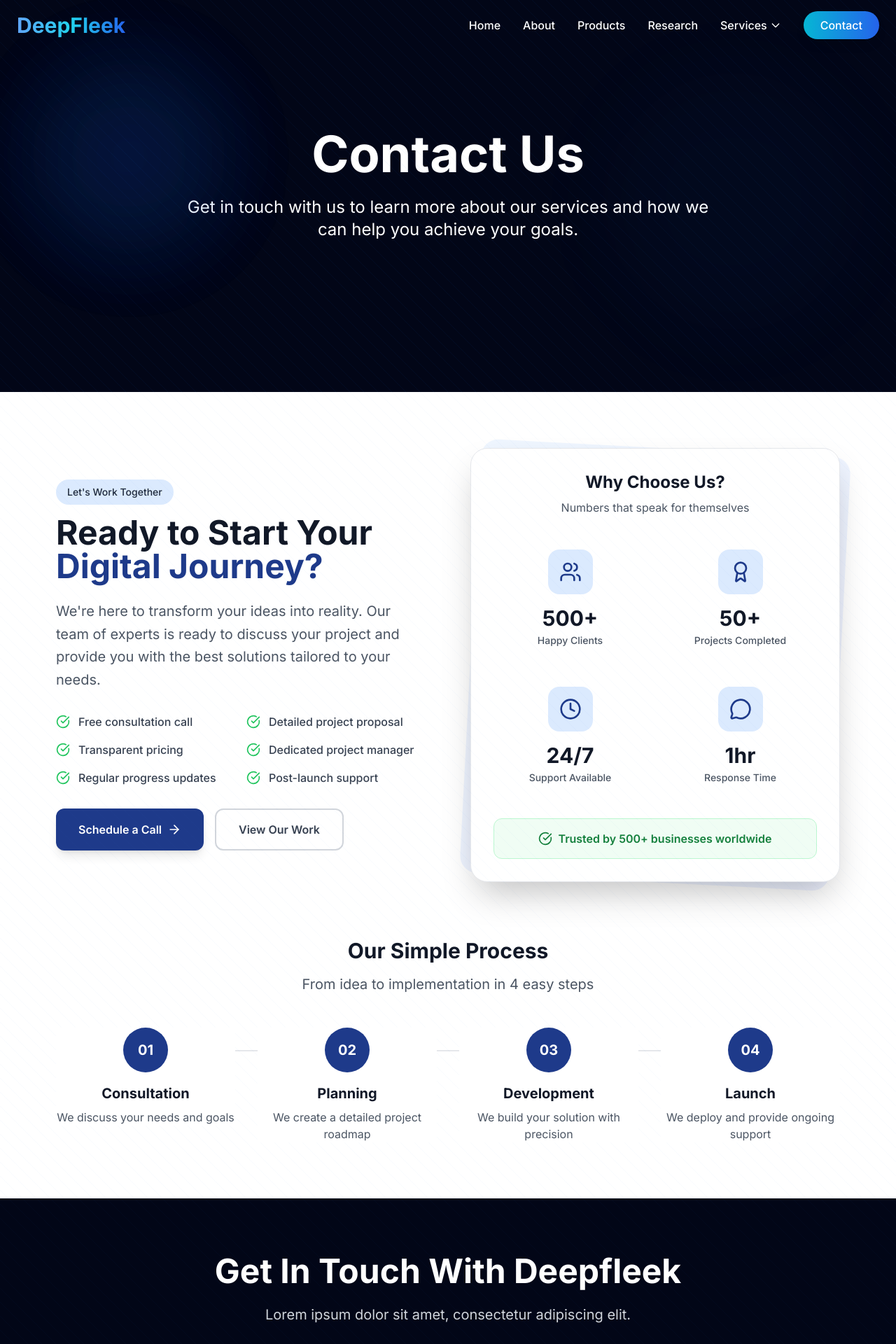
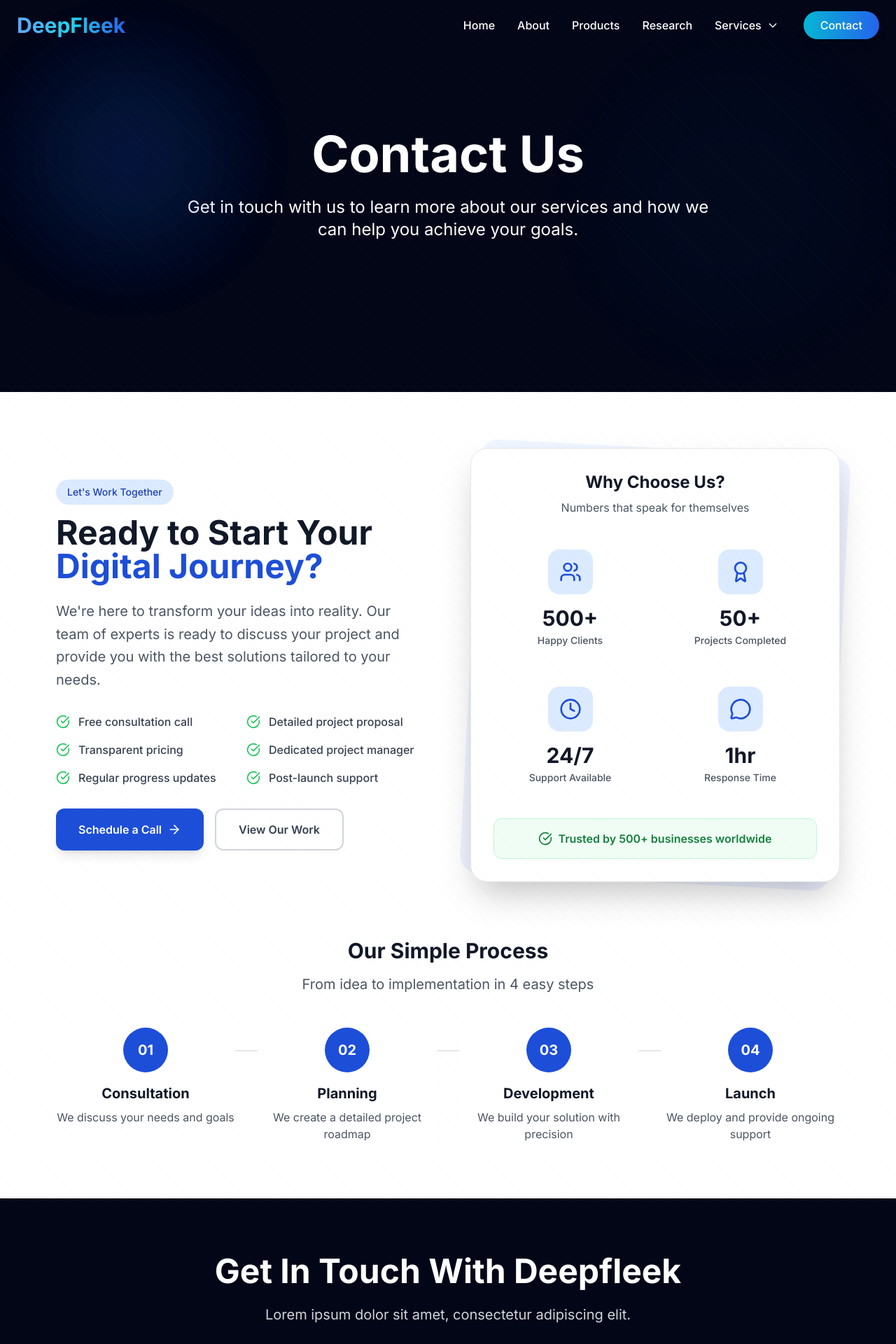
Before and after one commit to khaliqhussainn/Deepfleek, a Next.js app: page /contact in a window 1280 px wide. Shown: the top 1920 px of the page at 70% size. Built offline with nearby package versions, Linux system fonts and the light colour scheme.

Commit message:
add research

```diff
--- a/app/contact/page.tsx
+++ b/app/contact/page.tsx
@@ -1,7 +1,8 @@
 import ContactHeroSection from '../../components/contact/ContactHeroSection';
 import ContactFormSection from '../../components/contact/ContactFormSection';
 import ContactInfoSection from '../../components/contact/ContactInfoSection';
-import ContactIntroSection from 'components/contact/Contact';
+import ContactIntroSection from 'components/contact/ContactIntroSection';
+import Contact from 'components/contact/ContactIntroSection';
 
 const ContactPage = () => {
   return (
--- a/components/Header.tsx
+++ b/components/Header.tsx
@@ -19,10 +19,13 @@ export default function Header() {
     { name: "Cloud Solutions", href: "/services/cloud-solutions" },
     { name: "Software Development", href: "/services/software-development" },
     { name: "Cybersecurity", href: "/services/cybersecurity" },
-    { name: "Digital Transformation", href: "/services/digital-transformation" },
+    {
+      name: "Digital Transformation",
+      href: "/services/digital-transformation",
+    },
     { name: "IT Consulting", href: "/services/it-consulting" },
     { name: "System Integration", href: "/services/system-integration" },
-    { name: "Technical Support", href: "/services/technical-support" }
+    { name: "Technical Support", href: "/services/technical-support" },
   ];
 
   useEffect(() => {
@@ -37,7 +40,11 @@ export default function Header() {
   // Close dropdown when clicking outside
   useEffect(() => {
     const handleClickOutside = (event: MouseEvent) => {
-      if (dropdownRef.current && event.target && !dropdownRef.current.contains(event.target as Node)) {
+      if (
+        dropdownRef.current &&
+        event.target &&
+        !dropdownRef.current.contains(event.target as Node)
+      ) {
         setIsServicesDropdownOpen(false);
       }
     };
@@ -58,8 +65,10 @@ export default function Header() {
     setIsMobileServicesOpen(false);
   };
 
-  // Toggle services dropdown
-  const toggleServicesDropdown = () => {
+  // Handle services dropdown toggle with prevent default
+  const handleServicesDropdownToggle = (e: React.MouseEvent) => {
+    e.preventDefault();
+    e.stopPropagation();
     setIsServicesDropdownOpen(!isServicesDropdownOpen);
   };
 
@@ -80,7 +89,7 @@ export default function Header() {
         <div className="flex items-center justify-between">
           {/* Logo */}
           <Link
-            href="/home"
+            href="/"
             className="text-3xl font-bold bg-gradient-to-r from-blue-400 via-cyan-400 to-blue-600 bg-clip-text text-transparent hover:from-cyan-300 hover:to-blue-500 transition-all duration-300 transform hover:scale-105"
           >
             DeepFleek
@@ -119,11 +128,16 @@ export default function Header() {
 
             {/* Services Dropdown */}
             <div className="relative" ref={dropdownRef}>
-              <button
-                onClick={toggleServicesDropdown}
+              <Link
+                href="/service"
                 className="text-white hover:text-cyan-400 transition-all duration-300 font-medium relative group flex items-center space-x-1"
               >
                 <span>Services</span>
+                <button
+                  onClick={handleServicesDropdownToggle}
+                  className="ml-1 p-1 hover:bg-blue-800/30 rounded transition-all duration-200"
+                  aria-label="Toggle services dropdown"
+                >
                   <svg
                     className={`w-4 h-4 transition-transform duration-300 ${
                       isServicesDropdownOpen ? "rotate-180" : ""
@@ -139,8 +153,9 @@ export default function Header() {
                       d="M19 9l-7 7-7-7"
                     />
                   </svg>
+                </button>
                 <span className="absolute -bottom-1 left-0 w-0 h-0.5 bg-gradient-to-r from-cyan-400 to-blue-500 group-hover:w-full transition-all duration-300"></span>
-              </button>
+              </Link>
             </div>
 
             <Link
@@ -268,16 +283,26 @@ export default function Header() {
               </div>
             </Link>
 
-            {/* Mobile Services Dropdown */}
+            {/* Mobile Services - Direct Link with Dropdown */}
             <div>
-              <button
-                onClick={toggleMobileServices}
-                className="w-full text-left text-white hover:text-cyan-400 transition-all duration-300 font-medium py-3 px-4 rounded-xl hover:bg-blue-800/40 flex items-center justify-between"
+              <Link
+                href="/service"
+                className="w-full text-left text-white hover:text-cyan-400 transition-all duration-300 font-medium py-3 px-4 rounded-xl hover:bg-blue-800/40 flex items-center justify-between group"
+                onClick={handleMobileLinkClick}
               >
                 <div className="flex items-center space-x-3">
                   <div className="w-2 h-2 bg-gradient-to-r from-cyan-400 to-blue-500 rounded-full"></div>
                   <span>Services</span>
                 </div>
+                <button
+                  onClick={(e) => {
+                    e.preventDefault();
+                    e.stopPropagation();
+                    toggleMobileServices();
+                  }}
+                  className="p-3 hover:bg-blue-800/30 rounded transition-all duration-200"
+                  aria-label="Toggle services dropdown "
+                >
                   <svg
                     className={`w-4 h-4 transition-transform duration-300 ${
                       isMobileServicesOpen ? "rotate-180" : ""
@@ -293,7 +318,11 @@ export default function Header() {
                       d="M19 9l-7 7-7-7"
                     />
                   </svg>
+                  {/* <span className="">
+                    services submenu
+                  </span> */}
                 </button>
+              </Link>
 
               {/* Mobile Services Submenu - Scrollable */}
               <div
--- a/components/about/MissionSection.tsx
+++ b/components/about/MissionSection.tsx
@@ -101,11 +101,11 @@ const MissionSection = () => {
               initial={{ opacity: 0, y: 60 }}
               animate={isInView ? { opacity: 1, y: 0 } : {}}
               transition={{ duration: 0.8, delay: 0.6 + index * 0.2 }}
-              className="group relative"
+              className="group relative "
             >
-              <div className="bg-white/10 backdrop-blur-lg p-8 rounded-3xl border border-white/20 hover:bg-white/15 transition-all duration-500 hover:scale-105 h-full">
+              <div className="bg-white/10  backdrop-blur-lg p-8 rounded-3xl border border-white/20 hover:bg-white/15 transition-all duration-500 hover:scale-105 h-full">
                 <div className="relative mb-6">
-                  <div className="w-16 h-16 bg-gradient-to-br from-blue-400 to-blue-600 rounded-2xl flex items-center justify-center group-hover:scale-110 transition-transform duration-300 mx-auto">
+                  <div className="w-16 h-16 bg-gradient-to-br from-blue-400 to-blue-600 rounded-2xl flex items-center justify-center  group-hover:scale-110 transition-transform duration-300 mx-auto">
                     <card.icon className="w-8 h-8 text-white" />
                   </div>
                   <div className="absolute -inset-3 bg-gradient-to-br from-blue-400/30 to-blue-600/30 rounded-3xl blur-xl opacity-0 group-hover:opacity-100 transition-opacity duration-300"></div>
--- a/components/about/OurStorySection.tsx
+++ b/components/about/OurStorySection.tsx
@@ -311,13 +311,13 @@ const CompanySection = () => {
                 {values.map((value, index) => (
                   <div
                     key={index}
-                    className="group flex items-start space-x-6 p-4 rounded-2xl hover:bg-blue-50/50 transition-all duration-300"
+                    className="group flex  flex-col sm:flex-row items-center justify-center space-x-6 p-4 gap-4 rounded-2xl hover:bg-blue-50/50 transition-all duration-300"
                   >
                     <div className="flex-shrink-0 w-16 h-16 bg-slate-950 rounded-2xl flex items-center justify-center text-white group-hover:scale-110 group-hover:rotate-6 transition-all duration-300 shadow-lg">
                       {value.icon}
                     </div>
                     <div>
-                      <h3 className="text-2xl font-bold text-slate-950 mb-3">
+                      <h3 className="text-2xl font-bold text-slate-950 mb-3 ">
                         {value.title}
                       </h3>
                       <p className="text-gray-600 leading-relaxed">
--- a/components/contact/Contact.tsx
+++ b/components/contact/ContactIntroSection.tsx
@@ -2,11 +2,18 @@
 import { motion } from "framer-motion";
 import { useRef } from "react";
 import { useInView } from "framer-motion";
-import { Clock, Users, Award, MessageCircle, ArrowRight, CheckCircle } from "lucide-react";
+import {
+  Clock,
+  Users,
+  Award,
+  MessageCircle,
+  ArrowRight,
+  CheckCircle,
+} from "lucide-react";
 
 const ContactIntroSection = () => {
   const ref = useRef(null);
-  const isInView = useInView(ref, { once: true, amount: 0.3 });
+  const isInView = useInView(ref, { once: true, amount: 0.1 }); // Reduced threshold
 
   const stats = [
     { icon: Users, number: "500+", label: "Happy Clients" },
@@ -21,30 +28,31 @@ const ContactIntroSection = () => {
     "Transparent pricing",
     "Dedicated project manager",
     "Regular progress updates",
-    "Post-launch support"
+    "Post-launch support",
   ];
 
   return (
-    <section ref={ref} className="py-20 bg-white">
+    <section ref={ref} className="py-20 bg-white min-h-screen">
       <div className="max-w-6xl mx-auto px-4">
         <div className="grid lg:grid-cols-2 gap-16 items-center">
           {/* Left Column - Content */}
           <motion.div
             initial={{ opacity: 0, x: -50 }}
-            animate={isInView ? { opacity: 1, x: 0 } : {}}
+            animate={{ opacity: 1, x: 0 }} // Always animate to visible state
             transition={{ duration: 0.8 }}
           >
             <div className="mb-6">
-              <span className="inline-block px-4 py-2 bg-blue-100 text-deep-blue-800 rounded-full text-sm font-medium mb-4">
+              <span className="inline-block px-4 py-2 bg-blue-100 text-blue-800 rounded-full text-sm font-medium mb-4">
                 Let's Work Together
               </span>
               <h2 className="text-4xl md:text-5xl font-bold text-gray-900 mb-6">
                 Ready to Start Your
-                <span className="text-deep-blue-700"> Digital Journey?</span>
+                <span className="text-blue-700"> Digital Journey?</span>
               </h2>
               <p className="text-xl text-gray-600 mb-8 leading-relaxed">
-                We're here to transform your ideas into reality. Our team of experts is ready to
-                discuss your project and provide you with the best solutions tailored to your needs.
+                We're here to transform your ideas into reality. Our team of
+                experts is ready to discuss your project and provide you with
+                the best solutions tailored to your needs.
               </p>
             </div>
 
@@ -54,7 +62,7 @@ const ContactIntroSection = () => {
                 <motion.div
                   key={index}
                   initial={{ opacity: 0, y: 20 }}
-                  animate={isInView ? { opacity: 1, y: 0 } : {}}
+                  animate={{ opacity: 1, y: 0 }} // Always animate to visible
                   transition={{ duration: 0.6, delay: 0.2 + index * 0.1 }}
                   className="flex items-center space-x-3"
                 >
@@ -67,11 +75,11 @@ const ContactIntroSection = () => {
             {/* CTA Buttons */}
             <motion.div
               initial={{ opacity: 0, y: 20 }}
-              animate={isInView ? { opacity: 1, y: 0 } : {}}
+              animate={{ opacity: 1, y: 0 }} // Always animate to visible
               transition={{ duration: 0.8, delay: 0.4 }}
               className="flex flex-col sm:flex-row gap-4"
             >
-              <button className="group bg-deep-blue-700 hover:bg-deep-blue-700 text-white px-8 py-4 rounded-xl font-semibold transition-all duration-300 flex items-center justify-center space-x-2 shadow-lg hover:shadow-xl">
+              <button className="group bg-blue-700 hover:bg-blue-800 text-white px-8 py-4 rounded-xl font-semibold transition-all duration-300 flex items-center justify-center space-x-2 shadow-lg hover:shadow-xl">
                 <span>Schedule a Call</span>
                 <ArrowRight className="w-5 h-5 group-hover:translate-x-1 transition-transform" />
               </button>
@@ -84,7 +92,7 @@ const ContactIntroSection = () => {
           {/* Right Column - Stats */}
           <motion.div
             initial={{ opacity: 0, x: 50 }}
-            animate={isInView ? { opacity: 1, x: 0 } : {}}
+            animate={{ opacity: 1, x: 0 }} // Always animate to visible
             transition={{ duration: 0.8, delay: 0.2 }}
             className="relative"
           >
@@ -92,8 +100,12 @@ const ContactIntroSection = () => {
             <div className="absolute inset-0 bg-gradient-to-br from-blue-50 to-indigo-50 rounded-3xl transform rotate-3"></div>
             <div className="relative bg-white rounded-3xl shadow-2xl p-8 border">
               <div className="text-center mb-8">
-                <h3 className="text-2xl font-bold text-gray-900 mb-2">Why Choose Us?</h3>
-                <p className="text-gray-600">Numbers that speak for themselves</p>
+                <h3 className="text-2xl font-bold text-gray-900 mb-2">
+                  Why Choose Us?
+                </h3>
+                <p className="text-gray-600">
+                  Numbers that speak for themselves
+                </p>
               </div>
 
               <div className="grid grid-cols-2 gap-6">
@@ -101,15 +113,19 @@ const ContactIntroSection = () => {
                   <motion.div
                     key={index}
                     initial={{ opacity: 0, scale: 0.8 }}
-                    animate={isInView ? { opacity: 1, scale: 1 } : {}}
+                    animate={{ opacity: 1, scale: 1 }} // Always animate to visible
                     transition={{ duration: 0.6, delay: 0.4 + index * 0.1 }}
                     className="text-center group hover:bg-blue-50 p-4 rounded-xl transition-all duration-300"
                   >
                     <div className="inline-flex items-center justify-center w-16 h-16 bg-blue-100 group-hover:bg-blue-200 rounded-2xl mb-4 transition-colors">
-                      <stat.icon className="w-8 h-8 text-deep-blue-700" />
+                      <stat.icon className="w-8 h-8 text-blue-700" />
                     </div>
-                    <div className="text-3xl font-bold text-gray-900 mb-1">{stat.number}</div>
-                    <div className="text-sm text-gray-600 font-medium">{stat.label}</div>
+                    <div className="text-3xl font-bold text-gray-900 mb-1">
+                      {stat.number}
+                    </div>
+                    <div className="text-sm text-gray-600 font-medium">
+                      {stat.label}
+                    </div>
                   </motion.div>
                 ))}
               </div>
@@ -117,13 +133,15 @@ const ContactIntroSection = () => {
               {/* Trust Badge */}
               <motion.div
                 initial={{ opacity: 0, y: 20 }}
-                animate={isInView ? { opacity: 1, y: 0 } : {}}
+                animate={{ opacity: 1, y: 0 }} // Always animate to visible
                 transition={{ duration: 0.8, delay: 0.8 }}
                 className="mt-8 text-center p-4 bg-green-50 rounded-xl border border-green-200"
               >
                 <div className="flex items-center justify-center space-x-2 text-green-700">
                   <CheckCircle className="w-5 h-5" />
-                  <span className="font-semibold">Trusted by 500+ businesses worldwide</span>
+                  <span className="font-semibold">
+                    Trusted by 500+ businesses worldwide
+                  </span>
                 </div>
               </motion.div>
             </div>
@@ -133,26 +151,46 @@ const ContactIntroSection = () => {
         {/* Bottom Section - Process Steps */}
         <motion.div
           initial={{ opacity: 0, y: 50 }}
-          animate={isInView ? { opacity: 1, y: 0 } : {}}
+          animate={{ opacity: 1, y: 0 }} // Always animate to visible
           transition={{ duration: 0.8, delay: 0.6 }}
           className="mt-20"
         >
           <div className="text-center mb-12">
-            <h3 className="text-3xl font-bold text-gray-900 mb-4">Our Simple Process</h3>
-            <p className="text-xl text-gray-600">From idea to implementation in 4 easy steps</p>
+            <h3 className="text-3xl font-bold text-gray-900 mb-4">
+              Our Simple Process
+            </h3>
+            <p className="text-xl text-gray-600">
+              From idea to implementation in 4 easy steps
+            </p>
           </div>
 
           <div className="grid md:grid-cols-4 gap-8">
             {[
-              { step: "01", title: "Consultation", desc: "We discuss your needs and goals" },
-              { step: "02", title: "Planning", desc: "We create a detailed project roadmap" },
-              { step: "03", title: "Development", desc: "We build your solution with precision" },
-              { step: "04", title: "Launch", desc: "We deploy and provide ongoing support" }
+              {
+                step: "01",
+                title: "Consultation",
+                desc: "We discuss your needs and goals",
+              },
+              {
+                step: "02",
+                title: "Planning",
+                desc: "We create a detailed project roadmap",
+              },
+              {
+                step: "03",
+                title: "Development",
+                desc: "We build your solution with precision",
+              },
+              {
+                step: "04",
+                title: "Launch",
+                desc: "We deploy and provide ongoing support",
+              },
             ].map((process, index) => (
               <motion.div
                 key={index}
                 initial={{ opacity: 0, y: 30 }}
-                animate={isInView ? { opacity: 1, y: 0 } : {}}
+                animate={{ opacity: 1, y: 0 }} // Always animate to visible
                 transition={{ duration: 0.6, delay: 0.8 + index * 0.1 }}
                 className="text-center relative"
               >
@@ -160,10 +198,12 @@ const ContactIntroSection = () => {
                   <div className="hidden md:block absolute top-8 left-1/2 w-full h-0.5 bg-gray-200 z-0"></div>
                 )}
                 <div className="relative z-10 bg-white">
-                  <div className="w-16 h-16 bg-deep-blue-700 text-white rounded-full flex items-center justify-center text-xl font-bold mx-auto mb-4">
+                  <div className="w-16 h-16 bg-blue-700 text-white rounded-full flex items-center justify-center text-xl font-bold mx-auto mb-4">
                     {process.step}
                   </div>
-                  <h4 className="text-xl font-bold text-gray-900 mb-2">{process.title}</h4>
+                  <h4 className="text-xl font-bold text-gray-900 mb-2">
+                    {process.title}
+                  </h4>
                   <p className="text-gray-600">{process.desc}</p>
                 </div>
               </motion.div>
```
Also changed, not shown: app/research/page.tsx (+28 -16 lines). Lines whose indentation alone changed are shown as unchanged.
